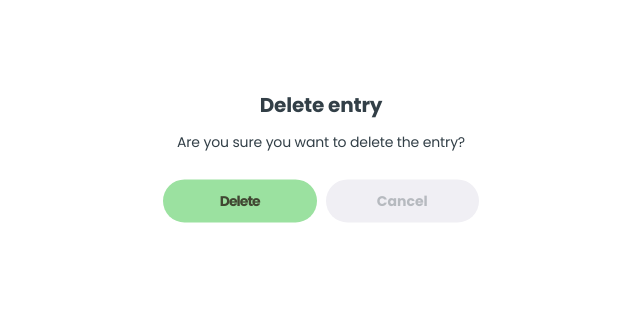
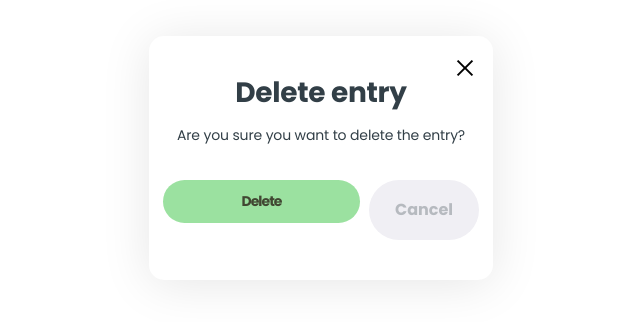
Before and after one commit to Costbound/aquahackers-project, a React (Vite) app: page / in a window 1280 px wide. Shown: the part 242-564 px from the top of the page, without its empty margins (319-959 px from the left). Built offline with nearby package versions, Linux system fonts and the light colour scheme.

Commit message:
add icon and styles

```diff
--- a/package.json
+++ b/package.json
@@ -13,6 +13,8 @@
     "modern-normalize": "^2.0.0",
     "react": "^18.2.0",
     "react-dom": "^18.2.0",
+    "react-hot-toast": "^2.4.1",
+    "react-icons": "^5.2.1",
     "react-modal": "^3.16.1",
     "reset-css": "^5.0.2"
   },
--- a/src/components/Modals/DeleteWaterModal/DeleteWaterModal.jsx
+++ b/src/components/Modals/DeleteWaterModal/DeleteWaterModal.jsx
@@ -1,24 +1,25 @@
 import css from "./DeleteWaterModal.module.css";
 // import toast from "react-hot-toast";
+import { AiOutlineClose } from "react-icons/ai";
 
 const DeleteWaterModal = () => {
   const handleSubmit = () => {};
 
   return (
     <div className={css.deleteModalContainer}>
+      <AiOutlineClose className={css.deleteModalCloseBtn} />
       <div className={css.deleteModalTextContainer}>
         <h2 className={css.deleteModalTitle}>Delete entry</h2>
         <p className={css.deleteModalText}>
           Are you sure you want to delete the entry?
         </p>
       </div>
-
-      <div className={css.btnWrap}>
-        <button className={css.btn} onClick={handleSubmit}>
+      <div className={css.deleteModalBtnWrapper}>
+        <button className={css.deleteModalBtn} onClick={handleSubmit}>
           Delete
         </button>
         <button
-          className={css.cancelBtn}
+          className={css.deleteModalCancelBtn}
           // onClick={}
         >
           Cancel
--- a/src/components/Modals/DeleteWaterModal/DeleteWaterModal.module.css
+++ b/src/components/Modals/DeleteWaterModal/DeleteWaterModal.module.css
@@ -4,14 +4,22 @@
   display: flex;
   max-width: 344px;
   flex-direction: column;
-  align-items: center;
-  justify-content: center;
   gap: 28px;
   position: absolute;
   top: 50%;
   left: 50%;
   transform: translate(-50%, -50%);
-  background-color: #fff;
+  background-color: var(--white);
+  box-shadow: 0 4px 50px 0 rgba(0, 0, 0, 0.1);
+}
+
+.deleteModalCloseBtn {
+  position: absolute;
+  width: 24px;
+  height: 24px;
+  top: 20px;
+  right: 16px;
+  stroke-width: 2px;
 }
 
 .deleteModalTextContainer {
@@ -40,14 +48,14 @@
   text-align: center;
 }
 
-.btnWrap {
+.deleteModalBtnWrapper {
   width: 100%;
   display: flex;
   gap: 9px;
   flex-direction: column;
 }
 
-.btn {
+.deleteModalBtn {
   width: 100%;
   height: 43px;
   background-color: #9be1a0;
@@ -61,7 +69,7 @@
   letter-spacing: -0.07em;
 }
 
-.cancelBtn {
+.deleteModalCancelBtn {
   width: 100%;
   height: 43px;
   background-color: rgb(240, 239, 244);
@@ -74,39 +82,32 @@
   cursor: pointer;
 }
 
-.btn:hover,
-.cancelBtn:hover {
+.deleteModalBtn:hover,
+.deleteModalCancelBtn:hover {
   background-color: #87d28d;
 }
 
 @media (min-width: 768px) {
-  .deleteModal {
+  .deleteModalContainer {
     width: 516px;
     height: 244px;
   }
 
-  .deleteModalwrapper {
+  .deleteModalTextContainer {
     width: 100%;
     height: 100%;
   }
 
-  .title {
+  .deleteModalTitle {
     font-size: 28px;
   }
 
-  .btnWrap {
+  .deleteModalBtnWrapper {
     flex-direction: row;
     justify-content: center;
   }
 
-  .logoutModal_logoutBtn {
-    width: 173px;
-    height: 60px;
-    font-size: 16px;
-    padding: 18px, 57px, 18px, 57px;
-  }
-
-  .lcancelBtn {
+  .deleteModalCancelBtn {
     width: 173px;
     height: 60px;
     font-size: 16px;
@@ -115,33 +116,33 @@
 }
 
 @media (min-width: 1440px) {
-  .deleteModal {
+  .deleteModalContainer {
     width: 516px;
     height: 244px;
   }
 
-  .deleteModalwrapper {
+  .deleteModalTextContainer {
     width: 100%;
     height: 100%;
   }
 
-  .title {
+  .deleteModalTitle {
     font-size: 28px;
   }
 
-  .btnWrap {
+  .deleteModalBtnWrapper {
     flex-direction: row;
     justify-content: center;
   }
 
-  .btn {
+  .deleteModalBtn {
     width: 173px;
     height: 60px;
     font-size: 16px;
     padding: 18px, 57px, 18px, 57px;
   }
 
-  .cancelBtn {
+  .deleteModalCancelBtn {
     width: 173px;
     height: 60px;
     font-size: 16px;
```
Also changed, not shown: 1 other file (tests, documents, lock files or other folders).
